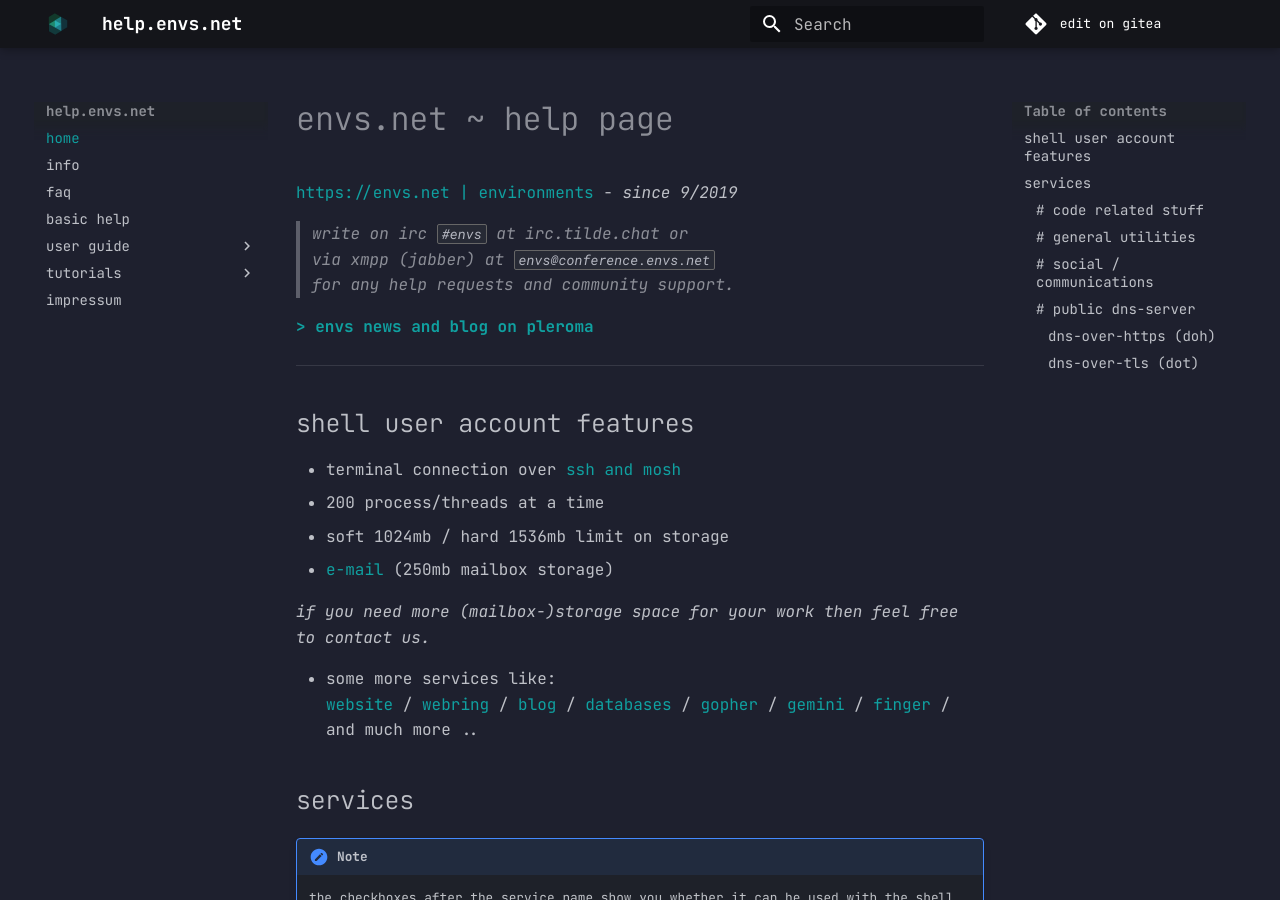
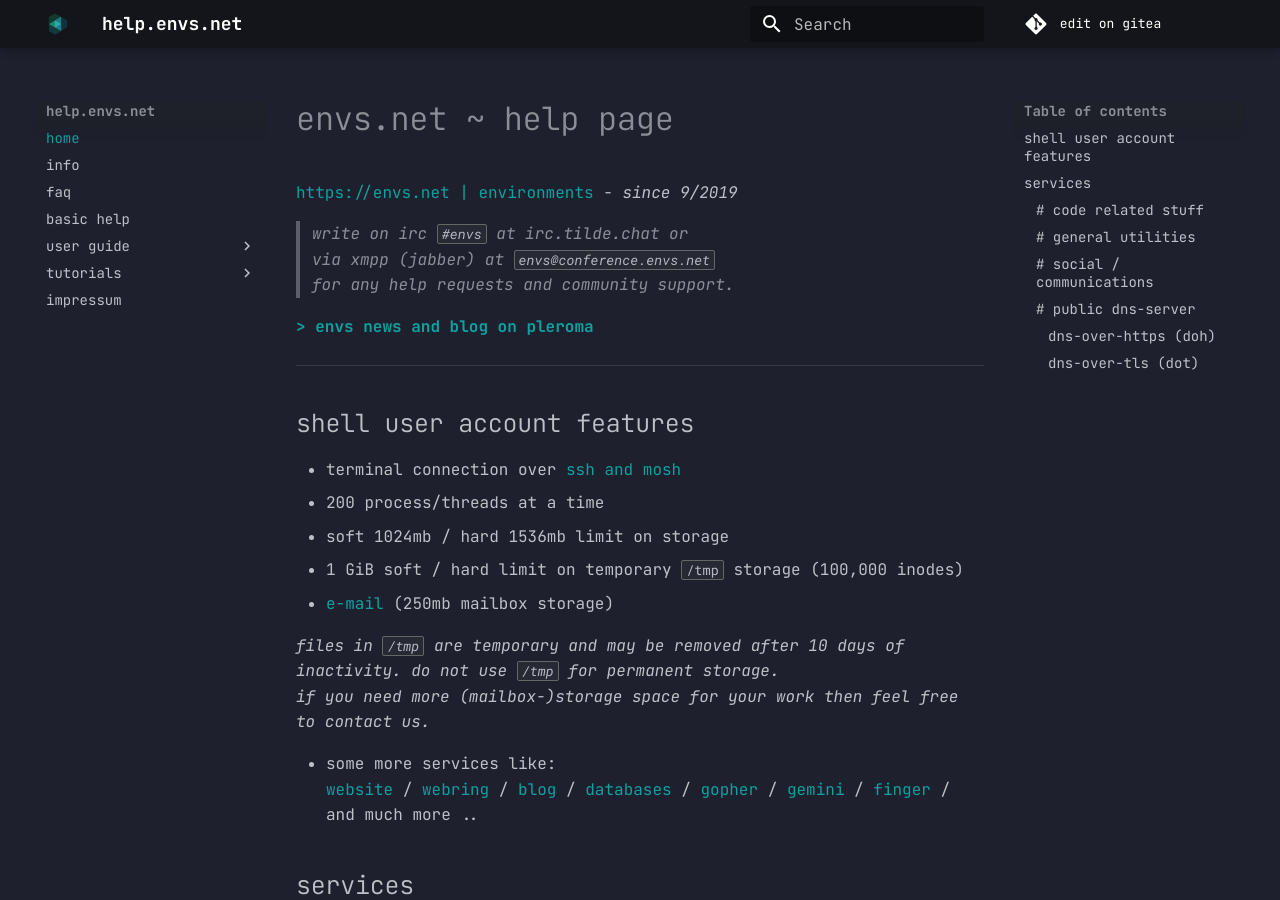
Before and after one commit to envs-net/help, an MkDocs documentation site: the page built from docs/index.md, in a window 1280 px wide and 900 px high. Built offline with MkDocs 1.6.1 and Material for MkDocs 9.7.7, drawn with Linux system fonts in a browser that asks for light colours.

Commit message:
update tos ressource usage

```diff
--- a/docs/index.md
+++ b/docs/index.md
@@ -14,8 +14,10 @@
 - terminal connection over [ssh and mosh](https://help.envs.net/help/#ssh)
 - 200 process/threads at a time
 - soft 1024mb / hard 1536mb limit on storage
+- 1 GiB soft / hard limit on temporary `/tmp` storage (100,000 inodes)
 - [e-mail](https://help.envs.net/mail/) (250mb mailbox storage)
 
+  *files in `/tmp` are temporary and may be removed after 10 days of inactivity. do not use `/tmp` for permanent storage.*
   *if you need more (mailbox-)storage space for your work then feel free to contact us.*
 
 - some more services like:
```
